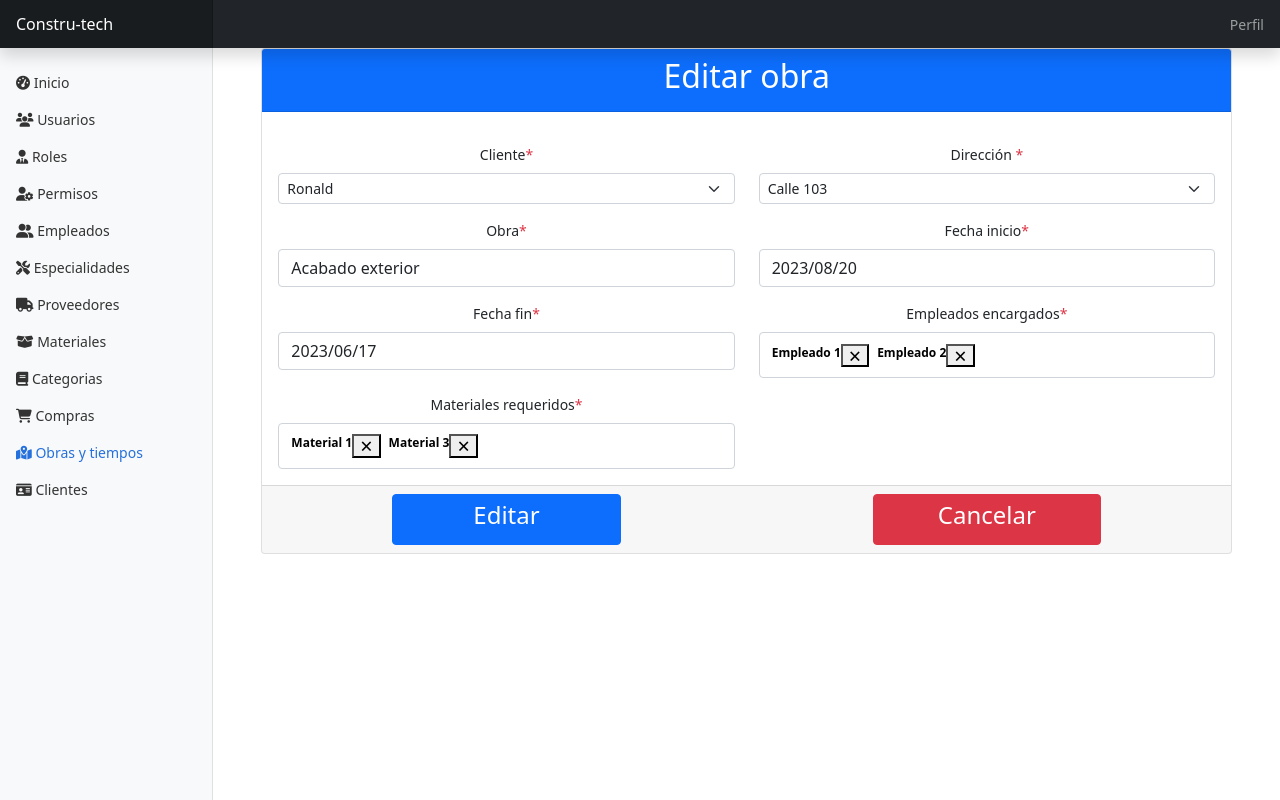
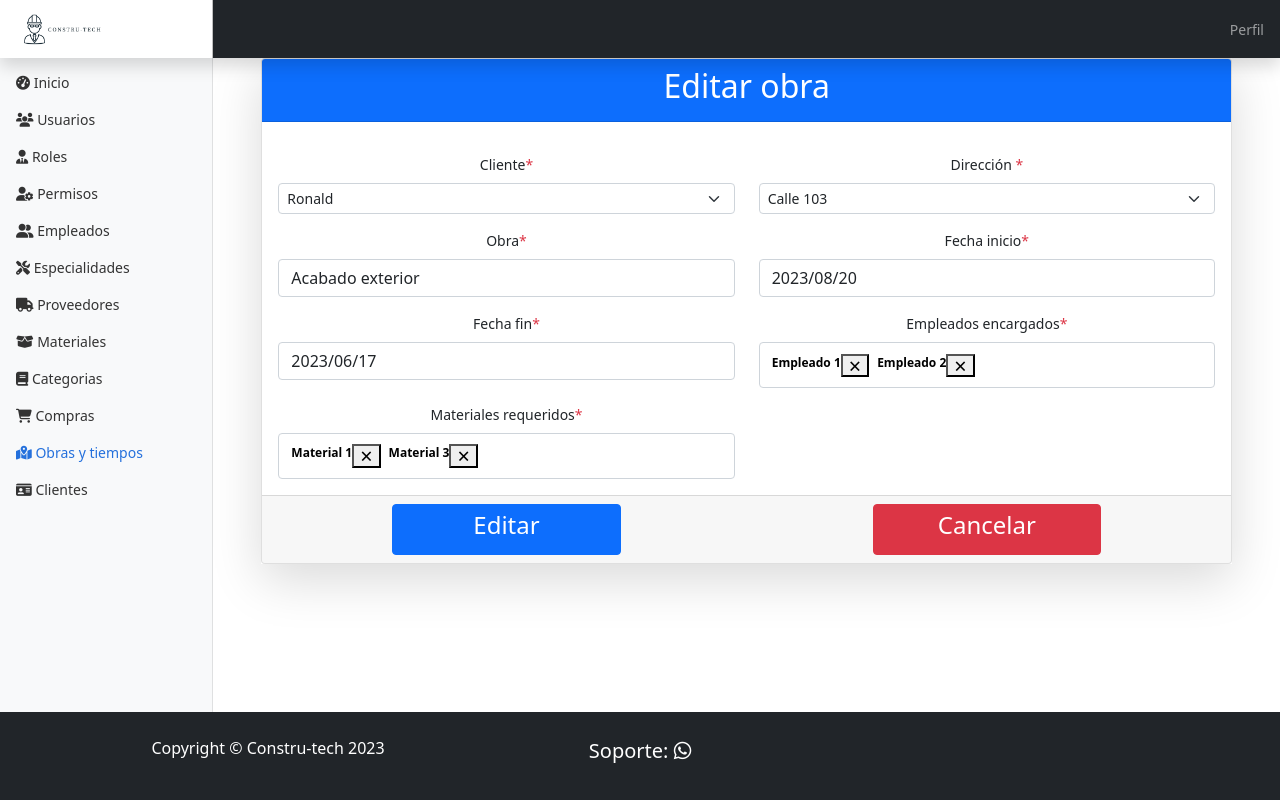
Before and after one commit to elsiri/constru-tech-wireframe, a plain HTML site: page Wireframe/editobra.html in a window 1280 px wide. Drawn offline with Linux system fonts and the light colour scheme.

Commit message:
Se realizaron cambios en estructura de la pagina

```diff
--- a/Wireframe/css/dashboard.css
+++ b/Wireframe/css/dashboard.css
@@ -122,3 +122,7 @@ body {
           transform: rotate(400deg) scale(0);
           animation-duration: 3s;
       }
+
+#form{
+  box-shadow:0 1rem 3rem rgba(0,0,0,.15)!important;
+}
--- a/Wireframe/editobra.html
+++ b/Wireframe/editobra.html
@@ -44,11 +44,10 @@
   <body>
 
 <header class="navbar navbar-dark sticky-top bg-dark flex-md-nowrap p-0 shadow">
-  <a class="navbar-brand col-md-3 col-lg-2 me-0 px-3" href="#">Constru-tech</a>
+  <a class="navbar-brand col-md-3 col-lg-2 me-0 px-3 bg-white" href="#"><img src="./login/My project-1.png" class="d-inline-block align-text-top w-50"></a>
   <button class="navbar-toggler position-absolute d-md-none collapsed" type="button" data-bs-toggle="collapse" data-bs-target="#sidebarMenu" aria-controls="sidebarMenu" aria-expanded="false" aria-label="Toggle navigation">
     <span class="navbar-toggler-icon"></span>
   </button>
-  <!-- <input class="form-control form-control-dark w-100" type="text" placeholder="Search" aria-label="Search"> -->
   <div class="navbar-nav">
     <div class="nav-item text-nowrap">
       <a class="nav-link px-3" href="#">Perfil</a>
@@ -214,6 +213,14 @@
         </div>
       </div>
     </main>
+    <div class="mt-5 p-4 bg-dark text-white text-center " style="z-index: 9999;bottom: 0px;position: absolute;">
+      <div class="container">
+        <div class="row">
+          <div class="col-4 fs-6"><p>Copyright &copy; Constru-tech 2023</p></div>
+          <div class="col-4 fs-5">Soporte: <i class="fa-brands fa-whatsapp"></i></div>
+        </div>
+      </div>
+    </div>
   </div>
 </div>
 
```
